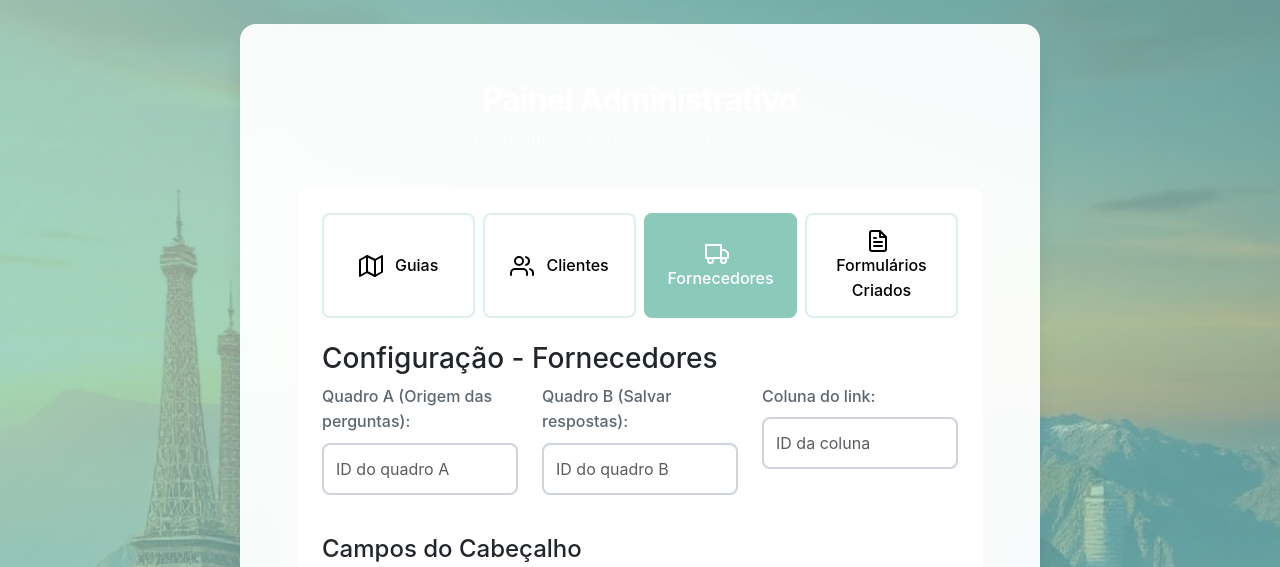
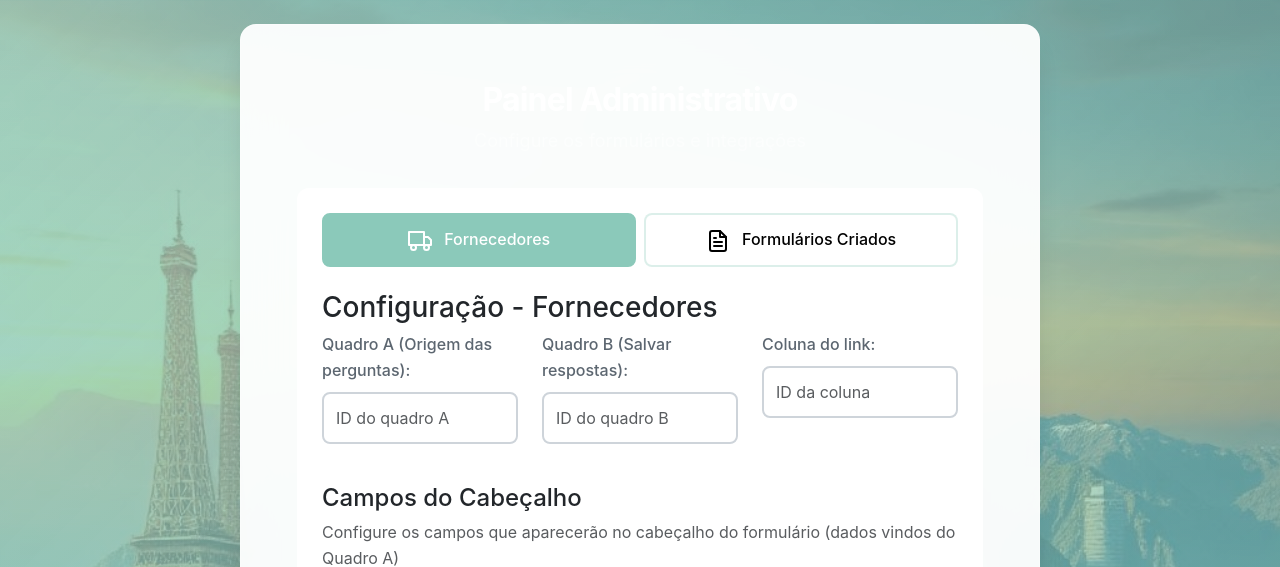
Before and after one commit to ricardocosta23/formfornecedores, a Flask app: page /admin in a window 1280 px wide. Shown: the top 567 px of the page. Run offline with Flask 3, Linux system fonts and the light colour scheme.

Commit message:
Update admin.html

```diff
--- a/templates/admin.html
+++ b/templates/admin.html
@@ -11,14 +11,14 @@
 
     <div class="admin-section">
         <div class="form-type-tabs">
-            <button type="button" class="tab-button active" data-tab="guias">
+            <!--<button type="button" class="tab-button active" data-tab="guias">
                 <i data-feather="map" class="me-2"></i>
                 Guias
             </button>
             <button type="button" class="tab-button" data-tab="clientes">
                 <i data-feather="users" class="me-2"></i>
                 Clientes
-            </button>
+            </button>-->
             <button type="button" class="tab-button" data-tab="fornecedores">
                 <i data-feather="truck" class="me-2"></i>
                 Fornecedores
```
